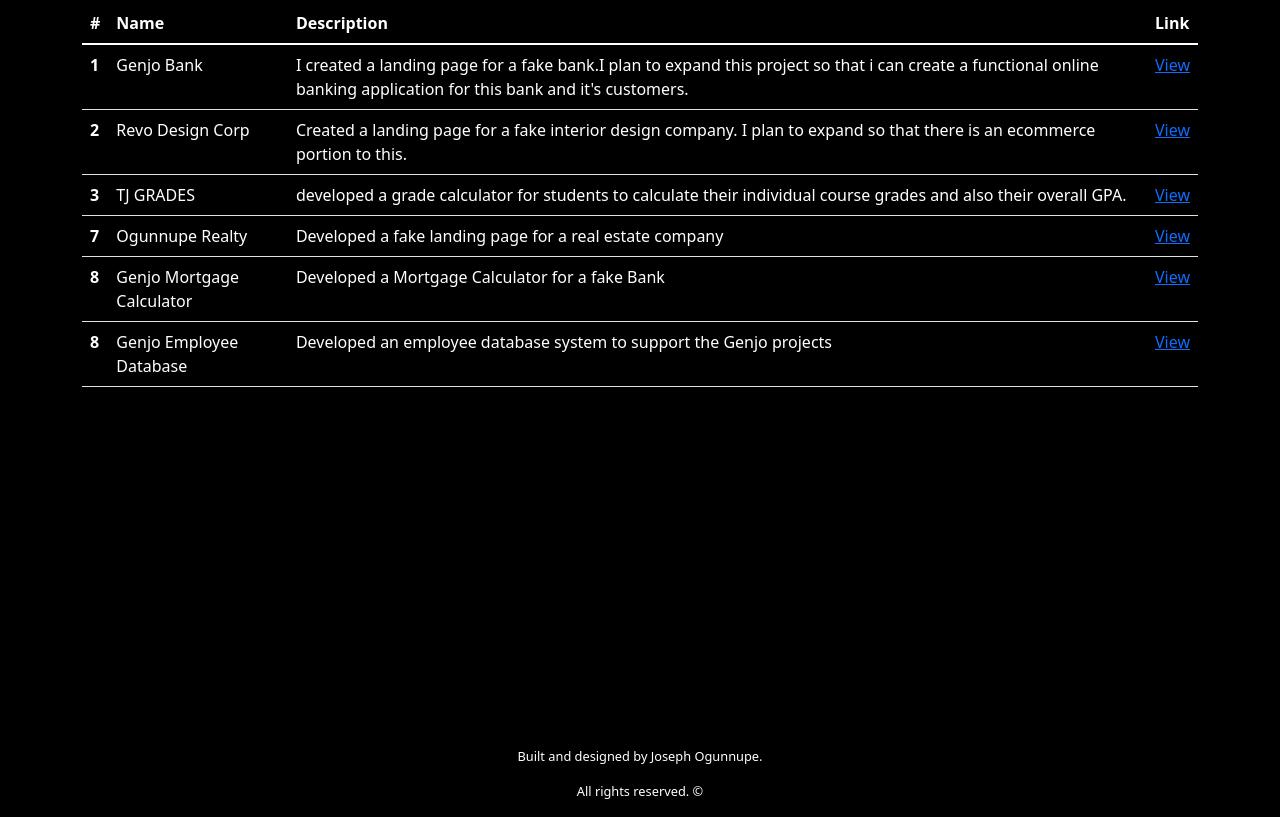
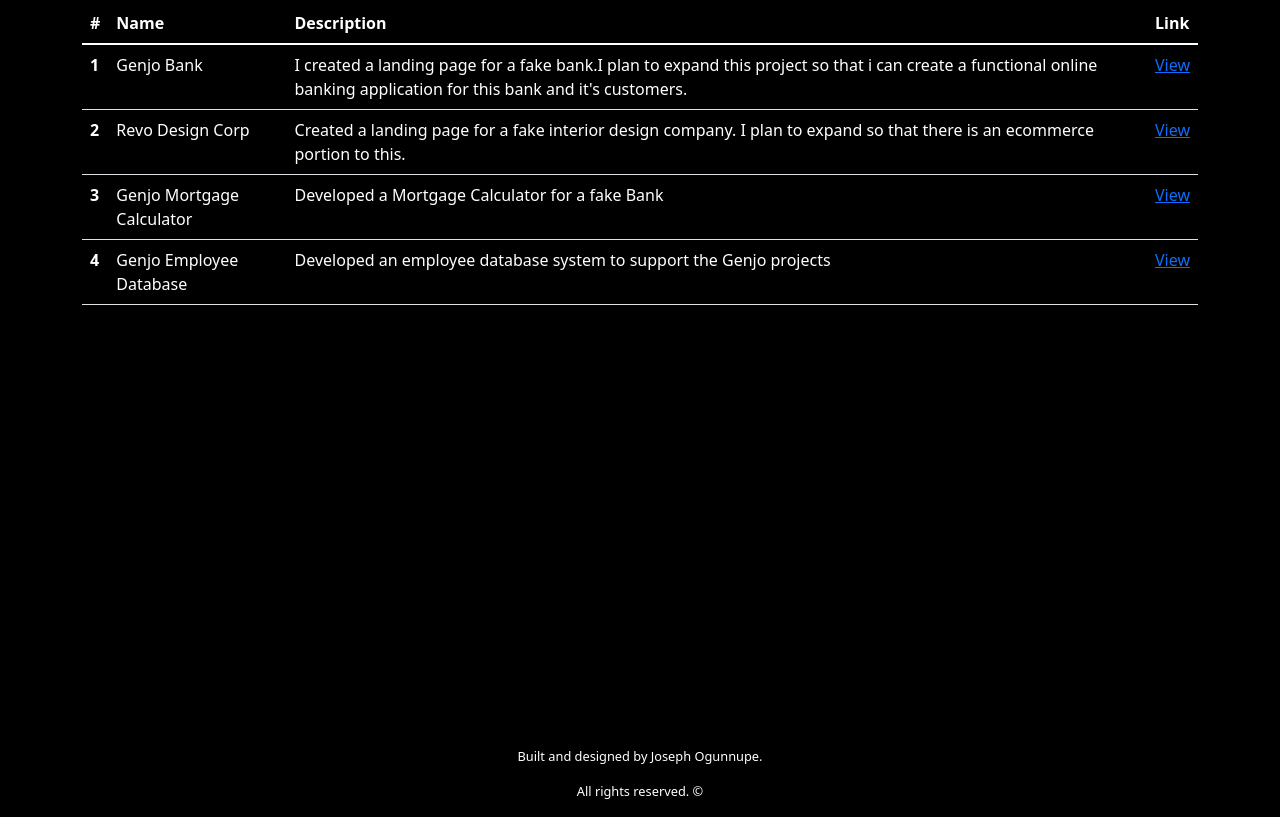
Before and after one commit to TiawoJoseph/josephogunnupe.ca, a plain HTML site: page index.html in a window 1280 px wide. Shown: the part 2453-3270 px from the top of the page. Drawn offline with nearby package versions, Linux system fonts and the light colour scheme.

Commit message:
Update index.html

```diff
--- a/index.html
+++ b/index.html
@@ -147,16 +147,16 @@
                           </td>
                           <td><a href="https://dreamy-jones-850c0e.netlify.app/index.html" target="_blank">View</a></td>
                         </tr>
-                        <tr>
+<!--                         <tr>
                           <th scope="row">3</th>
                           <td>TJ GRADES</td>
                           <td>developed a grade calculator for students to calculate their individual course grades
                             and also their overall GPA.
                           </td>
                           <td><a href="https://tjt.herokuapp.com/final.html" target="_blank">View</a></td>
-                        </tr>
+                        </tr> -->
 
-                              <tr>
+<!--                               <tr>
                                   <th scope="row">7</th>
                                   <td>Ogunnupe Realty</td>
                                   <td>Developed a fake landing page for a real estate company
@@ -164,9 +164,9 @@
                                   </td>
                                   <td><a href="https://breakb.herokuapp.com" target="_blank">View</a></td>
                                 </tr>
-
+ -->
                                 <tr>
-                                  <th scope="row">8</th>
+                                  <th scope="row">3</th>
                                   <td>Genjo Mortgage Calculator</td>
                                   <td>Developed a Mortgage Calculator for a fake Bank
 
@@ -174,7 +174,7 @@
                                   <td> <a href="https://admiring-lamarr-54bdab.netlify.app/?" target="_blank">View</a></td>
                                 </tr>
                                      <tr>
-                                  <th scope="row">8</th>
+                                  <th scope="row">4</th>
                                   <td>Genjo Employee Database</td>
                                   <td>Developed an employee database system to support the Genjo projects
 
```
